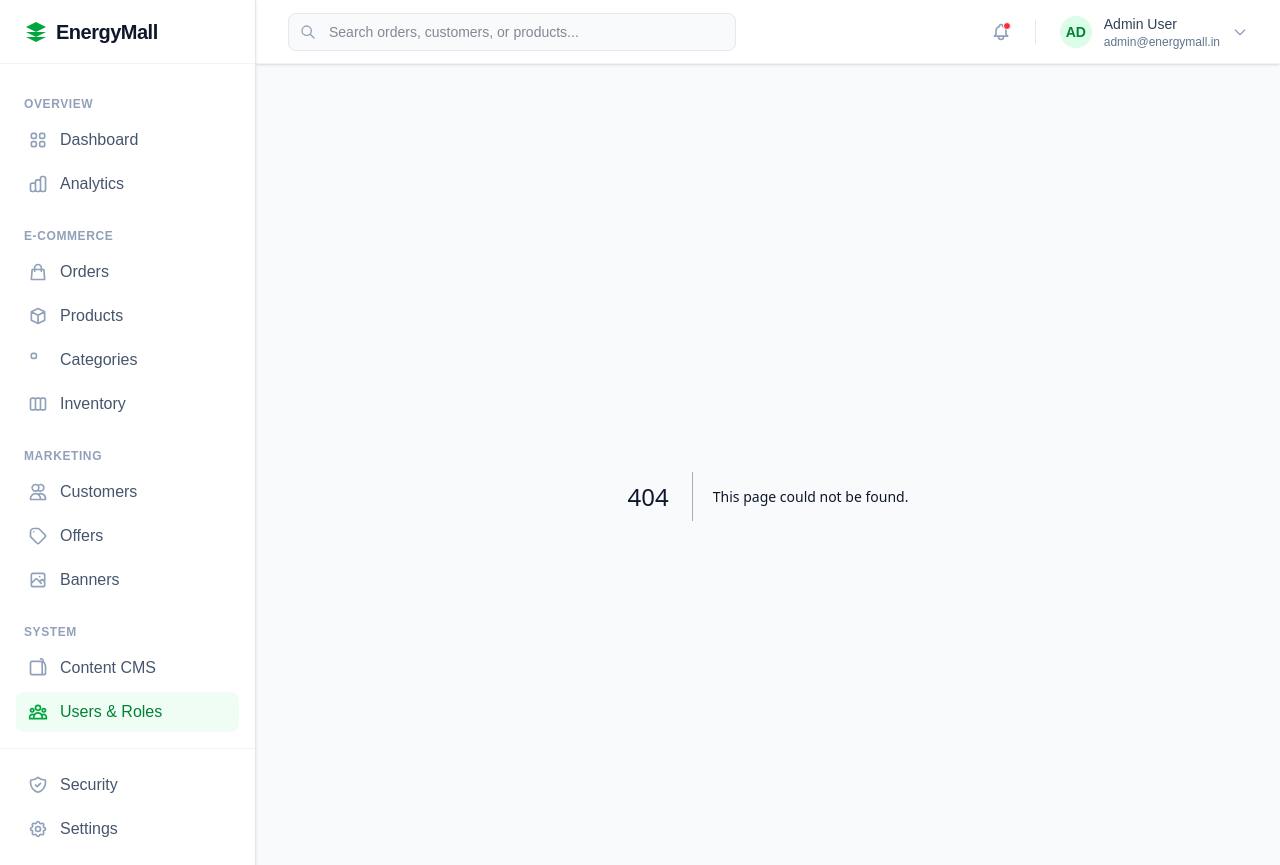
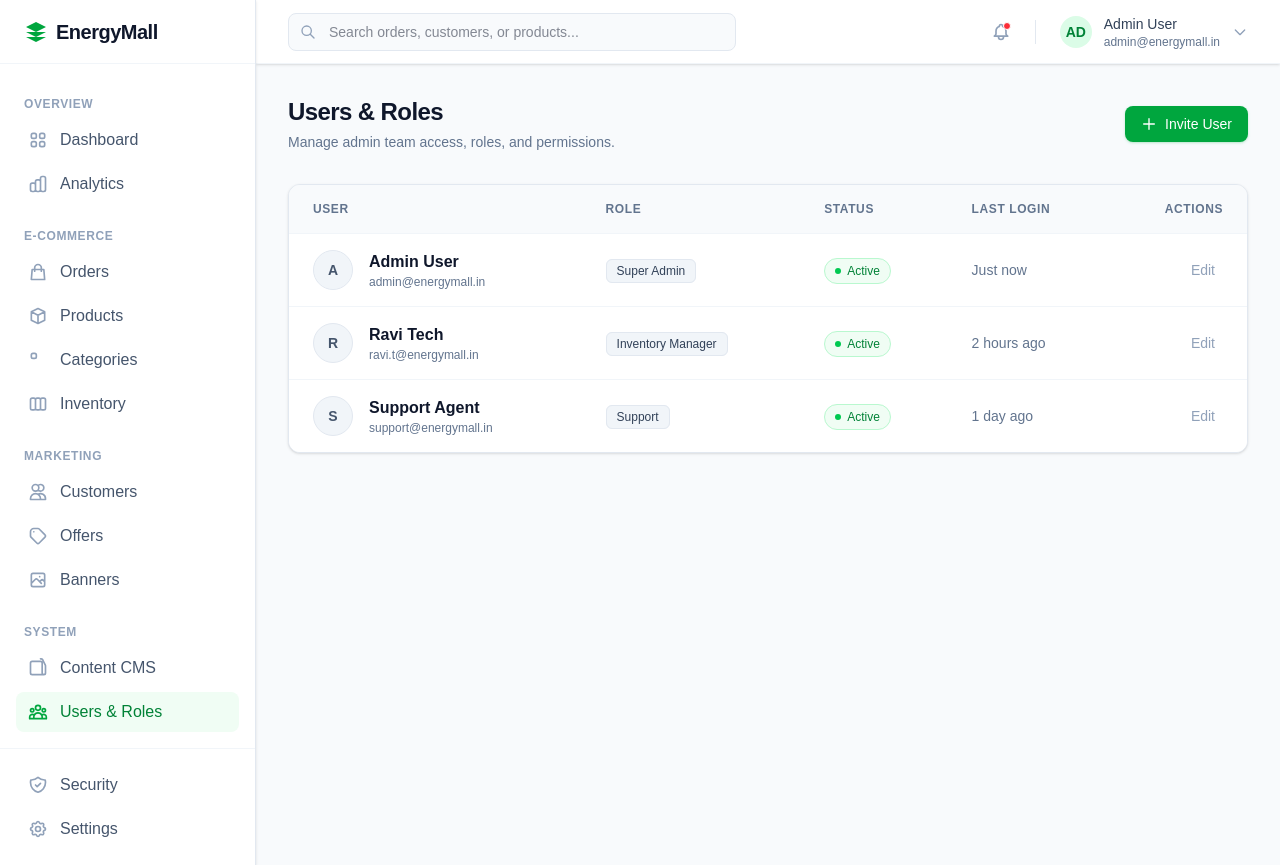
Before and after one commit to i-nirbhay10/emi-dashboard, a Next.js app: page /users in a window 1280 px wide. Before the commit this address had no page. Built offline with nearby package versions, Linux system fonts and the light colour scheme.

Commit message:
implement admin dashboard modules for settings, content, user management, and security configurations

```diff
--- /dev/null
+++ b/src/app/content/page.js
@@ -0,0 +1,54 @@
+import React from 'react';
+
+export default function ContentPage() {
+  const pages = [
+    { title: 'Privacy Policy', path: '/privacy-policy', lastUpdated: 'Oct 12, 2023' },
+    { title: 'Terms & Conditions', path: '/terms', lastUpdated: 'Oct 12, 2023' },
+    { title: 'About Us', path: '/about', lastUpdated: 'Nov 01, 2023' },
+    { title: 'Contact Us', path: '/contact', lastUpdated: 'Nov 05, 2023' },
+  ];
+
+  return (
+    <div className="max-w-7xl mx-auto space-y-6">
+      <div className="flex items-center justify-between mb-8">
+        <div>
+          <h1 className="text-2xl font-bold text-slate-900 tracking-tight">Content CMS</h1>
+          <p className="text-sm text-slate-500 mt-1">Manage static pages, FAQs, and blog articles.</p>
+        </div>
+        <button className="px-4 py-2 bg-green-600 text-white rounded-lg text-sm font-medium hover:bg-green-700 shadow-sm shadow-green-600/20 transition-all flex items-center gap-2">
+          <svg className="w-4 h-4" fill="none" stroke="currentColor" viewBox="0 0 24 24"><path strokeLinecap="round" strokeLinejoin="round" strokeWidth={2} d="M12 4v16m8-8H4"/></svg>
+          Create Page
+        </button>
+      </div>
+
+      <div className="bg-white rounded-xl shadow-sm border border-slate-200 overflow-hidden">
+        <div className="overflow-x-auto">
+          <table className="min-w-full divide-y divide-slate-100">
+            <thead className="bg-slate-50">
+              <tr>
+                <th className="px-6 py-4 text-left text-xs font-semibold text-slate-500 uppercase tracking-wider">Page Title</th>
+                <th className="px-6 py-4 text-left text-xs font-semibold text-slate-500 uppercase tracking-wider">URL Path</th>
+                <th className="px-6 py-4 text-left text-xs font-semibold text-slate-500 uppercase tracking-wider">Last Updated</th>
+                <th className="px-6 py-4 text-right text-xs font-semibold text-slate-500 uppercase tracking-wider">Actions</th>
+              </tr>
+            </thead>
+            <tbody className="bg-white divide-y divide-slate-100">
+              {pages.map((page, i) => (
+                <tr key={i} className="hover:bg-slate-50 transition-colors group">
+                  <td className="px-6 py-4 whitespace-nowrap">
+                    <div className="font-semibold text-slate-900">{page.title}</div>
+                  </td>
+                  <td className="px-6 py-4 whitespace-nowrap text-sm text-slate-500 font-mono">{page.path}</td>
+                  <td className="px-6 py-4 whitespace-nowrap text-sm text-slate-500">{page.lastUpdated}</td>
+                  <td className="px-6 py-4 whitespace-nowrap text-right text-sm font-medium">
+                    <button className="text-slate-400 hover:text-green-600 transition-colors p-2">Edit</button>
+                  </td>
+                </tr>
+              ))}
+            </tbody>
+          </table>
+        </div>
+      </div>
+    </div>
+  );
+}
--- /dev/null
+++ b/src/app/users/page.js
@@ -0,0 +1,70 @@
+import React from 'react';
+
+export default function UsersPage() {
+  const users = [
+    { name: 'Admin User', email: 'admin@energymall.in', role: 'Super Admin', status: 'Active', lastLogin: 'Just now' },
+    { name: 'Ravi Tech', email: 'ravi.t@energymall.in', role: 'Inventory Manager', status: 'Active', lastLogin: '2 hours ago' },
+    { name: 'Support Agent', email: 'support@energymall.in', role: 'Support', status: 'Active', lastLogin: '1 day ago' },
+  ];
+
+  return (
+    <div className="max-w-7xl mx-auto space-y-6">
+      <div className="flex items-center justify-between mb-8">
+        <div>
+          <h1 className="text-2xl font-bold text-slate-900 tracking-tight">Users & Roles</h1>
+          <p className="text-sm text-slate-500 mt-1">Manage admin team access, roles, and permissions.</p>
+        </div>
+        <button className="px-4 py-2 bg-green-600 text-white rounded-lg text-sm font-medium hover:bg-green-700 shadow-sm shadow-green-600/20 transition-all flex items-center gap-2">
+          <svg className="w-4 h-4" fill="none" stroke="currentColor" viewBox="0 0 24 24"><path strokeLinecap="round" strokeLinejoin="round" strokeWidth={2} d="M12 4v16m8-8H4"/></svg>
+          Invite User
+        </button>
+      </div>
+
+      <div className="bg-white rounded-xl shadow-sm border border-slate-200 overflow-hidden">
+        <div className="overflow-x-auto">
+          <table className="min-w-full divide-y divide-slate-100">
+            <thead className="bg-slate-50">
+              <tr>
+                <th className="px-6 py-4 text-left text-xs font-semibold text-slate-500 uppercase tracking-wider">User</th>
+                <th className="px-6 py-4 text-left text-xs font-semibold text-slate-500 uppercase tracking-wider">Role</th>
+                <th className="px-6 py-4 text-left text-xs font-semibold text-slate-500 uppercase tracking-wider">Status</th>
+                <th className="px-6 py-4 text-left text-xs font-semibold text-slate-500 uppercase tracking-wider">Last Login</th>
+                <th className="px-6 py-4 text-right text-xs font-semibold text-slate-500 uppercase tracking-wider">Actions</th>
+              </tr>
+            </thead>
+            <tbody className="bg-white divide-y divide-slate-100">
+              {users.map((user, i) => (
+                <tr key={i} className="hover:bg-slate-50 transition-colors group">
+                  <td className="px-6 py-4 whitespace-nowrap">
+                    <div className="flex items-center gap-4">
+                      <div className="h-10 w-10 rounded-full bg-slate-100 border border-slate-200 flex items-center justify-center text-sm font-bold text-slate-600">
+                        {user.name.charAt(0)}
+                      </div>
+                      <div>
+                        <div className="font-semibold text-slate-900">{user.name}</div>
+                        <div className="text-xs text-slate-500">{user.email}</div>
+                      </div>
+                    </div>
+                  </td>
+                  <td className="px-6 py-4 whitespace-nowrap">
+                    <span className="px-2.5 py-1 rounded-md text-xs font-medium bg-slate-100 text-slate-700 border border-slate-200">{user.role}</span>
+                  </td>
+                  <td className="px-6 py-4 whitespace-nowrap">
+                    <span className="inline-flex items-center px-2.5 py-1 rounded-full text-xs font-medium border bg-green-50 text-green-700 border-green-200">
+                      <span className="w-1.5 h-1.5 rounded-full bg-green-500 mr-1.5"></span>
+                      {user.status}
+                    </span>
+                  </td>
+                  <td className="px-6 py-4 whitespace-nowrap text-sm text-slate-500">{user.lastLogin}</td>
+                  <td className="px-6 py-4 whitespace-nowrap text-right text-sm font-medium">
+                    <button className="text-slate-400 hover:text-green-600 transition-colors p-2">Edit</button>
+                  </td>
+                </tr>
+              ))}
+            </tbody>
+          </table>
+        </div>
+      </div>
+    </div>
+  );
+}
```
